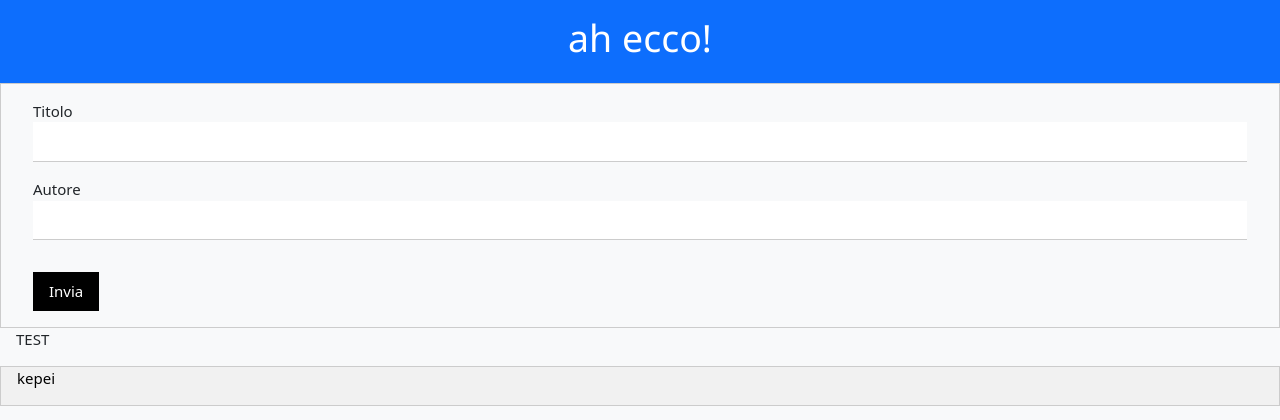
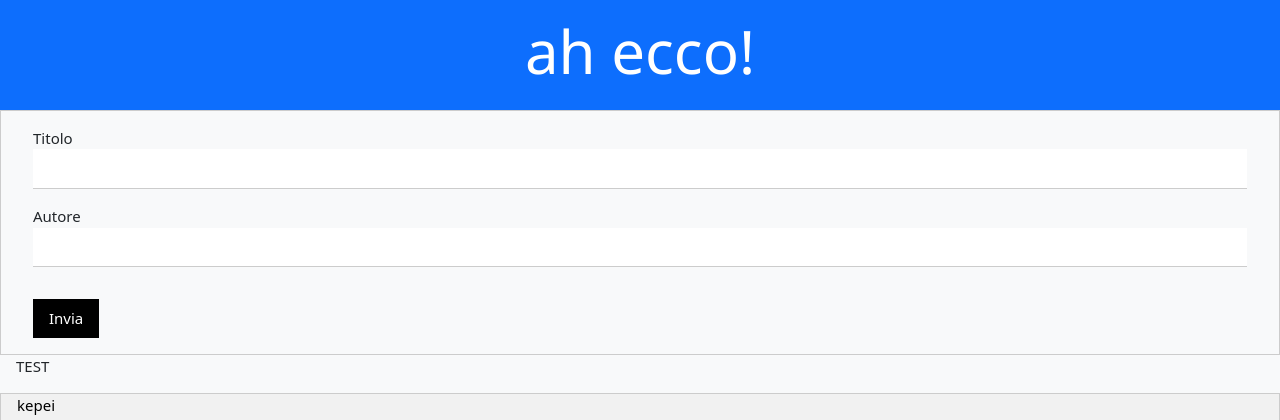
Before and after one commit to pberlanda/pitone-borracho-rapido, a FastAPI app: page /form in a window 1280 px wide. Shown: the top 420 px of the page. Run offline with FastAPI, Linux system fonts and the light colour scheme.

Commit message:
Update form_nuovo_libro.html

```diff
--- a/templates/form_nuovo_libro.html
+++ b/templates/form_nuovo_libro.html
@@ -11,7 +11,7 @@
 <body class="bg-light">
 
     <div class="container-fluid p-3 text-white text-center bg-primary">
-        <h1>ah ecco!</h1>
+        <h1 class="display-3">ah ecco!</h1>
     </div>
 
     <form class="w3-container w3-border" id="form-libro">
```
